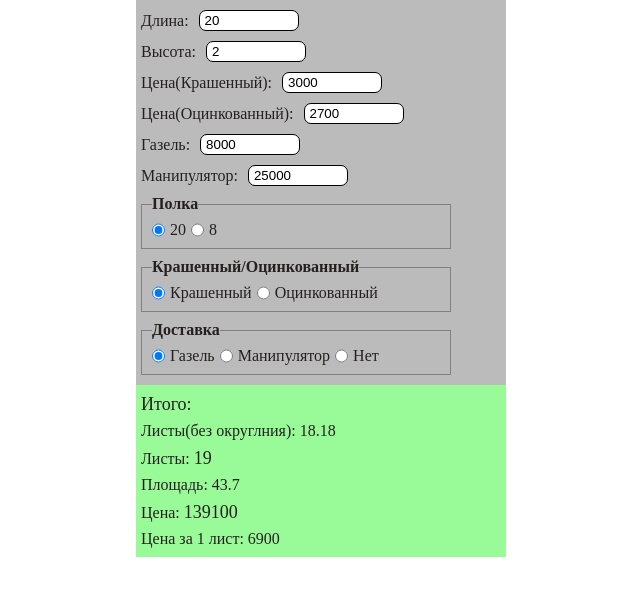
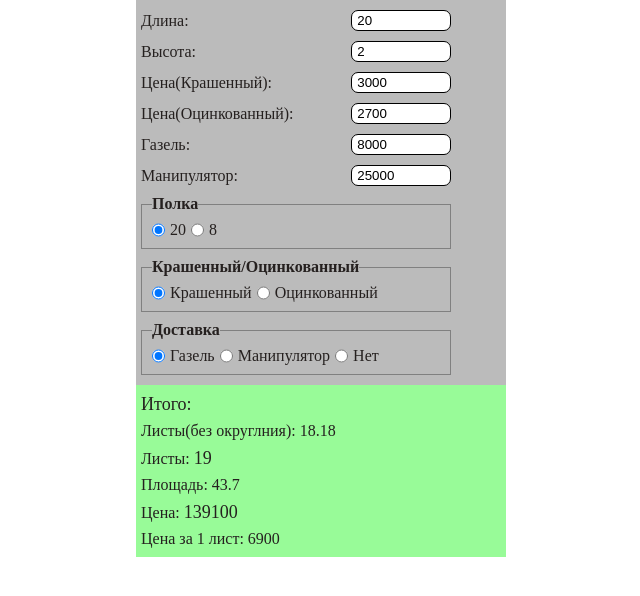
Before and after one commit to Irasov/strong-house, a plain HTML site: page index.html in a window 1280 px wide. Shown: the whole page, without its empty margins (319-959 px from the left). Drawn offline with Linux system fonts and the light colour scheme.

Commit message:
fix: change space - around between blocks

```diff
--- a/css/style.scss
+++ b/css/style.scss
@@ -81,6 +81,8 @@ body {
         display: flex;
         column-gap: 10px;
         align-items: center;
+        justify-content: space-between;
+        padding: 0 15% 0 0;
     }
 
     &__input {
```
Also changed, not shown: css/style.css.
